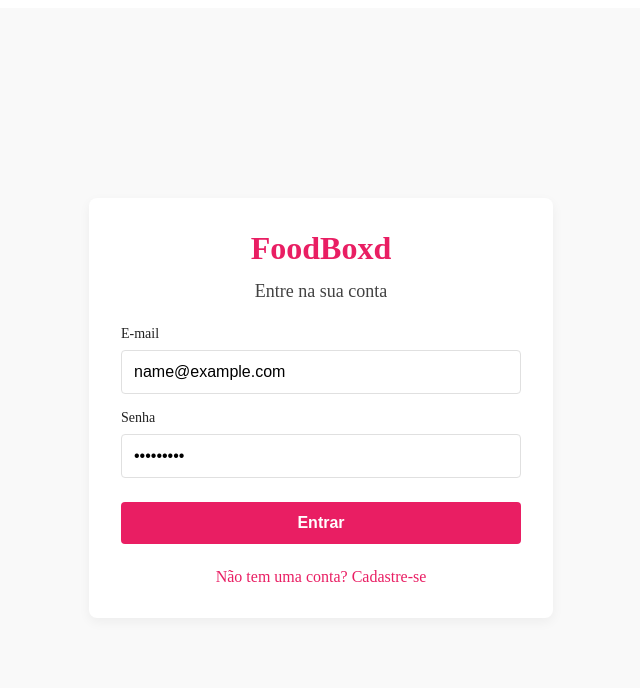
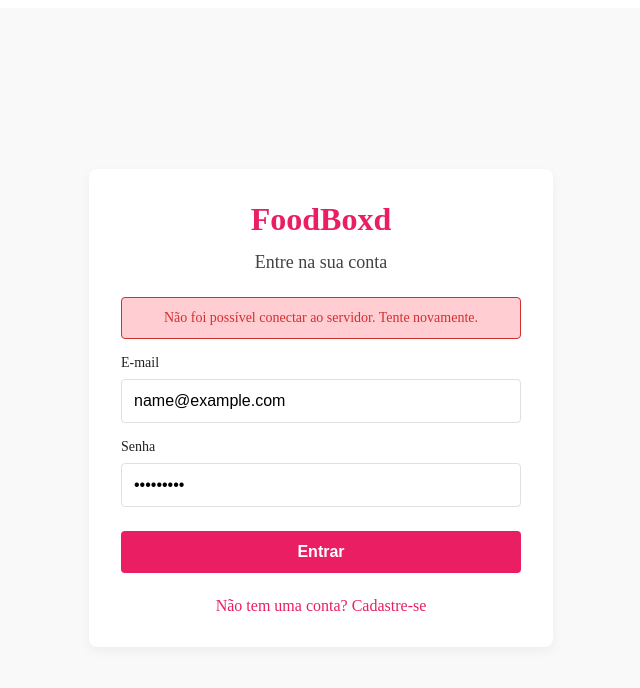
Before and after one commit to CayoHenrique250/foodboxd, a React (Vite) app in the folder frontend/: page /login in a window 1280 px wide. Both pictures are taken after typing "name@example.com", "Sample123" into the empty fields and a click on the button "Entrar". Shown: the top 688 px of the page, without its empty margins (319-959 px from the left). Built offline with nearby package versions, Linux system fonts and the light colour scheme; no server answers.

Commit message:
feat(auth): Integrate Login API (POST /login)

```diff
--- a/frontend/src/pages/LoginPage.module.css
+++ b/frontend/src/pages/LoginPage.module.css
@@ -61,9 +61,20 @@
 }
 
 .error {
-  color: #d32f2f; /* Vermelho */
+  color: #d32f2f;
   font-size: 12px;
   margin-top: 4px;
+}
+
+.apiError {
+  padding: 12px;
+  font-size: 14px;
+  color: #d32f2f;
+  background-color: #ffcdd2;
+  border: 1px solid #d32f2f;
+  border-radius: 4px;
+  margin-bottom: 16px;
+  text-align: center;
 }
 
 .button {
--- a/frontend/src/pages/LoginPage.tsx
+++ b/frontend/src/pages/LoginPage.tsx
@@ -1,6 +1,8 @@
+import { useState } from 'react';
 import { useForm, type SubmitHandler } from 'react-hook-form';
-import { Link } from 'react-router-dom';
+import { Link, useNavigate } from 'react-router-dom';
 import styles from './LoginPage.module.css';
+import { useAuthStore } from '../store/auth.store';
 
 interface FormInputs {
   email: string;
@@ -8,15 +10,63 @@ interface FormInputs {
 }
 
 export const LoginPage = () => {
+
+  const navigate = useNavigate();
+  const login = useAuthStore((state) => state.login);
+  const [apiError, setApiError] = useState<string | null>(null);
+
   const {
     register,
     handleSubmit,
     formState: { errors, isSubmitting },
   } = useForm<FormInputs>();
 
+
   const onSubmit: SubmitHandler<FormInputs> = async (data) => {
-    await new Promise((resolve) => setTimeout(resolve, 1000));
-    console.log('Dados do formulário:', data);
+    setApiError(null); // Limpa erros anteriores
+
+    try {
+
+      const response = await fetch('http://127.0.0.1:8000/api/login/', {
+        method: 'POST',
+        headers: {
+          'Content-Type': 'application/json',
+        },
+        body: JSON.stringify(data),
+      });
+
+
+      if (!response.ok) {
+        const errorData = await response.json();
+
+        setApiError(errorData.detail || 'E-mail ou senha inválidos.');
+        return;
+      }
+
+      const { access } = await response.json();
+
+
+      const userResponse = await fetch('http://127.0.0.1:8000/api/users/me/', {
+        headers: {
+          'Authorization': `Bearer ${access}`,
+        }
+      });
+
+      if (!userResponse.ok) {
+         throw new Error('Falha ao buscar dados do usuário após o login.');
+      }
+
+      const userData = await userResponse.json();
+
+      login(access, userData);
+
+      navigate('/app/dashboard');
+
+    } catch (error) {
+
+      console.error('Falha na requisição:', error);
+      setApiError('Não foi possível conectar ao servidor. Tente novamente.');
+    }
   };
 
   return (
@@ -25,7 +75,14 @@ export const LoginPage = () => {
         <h1 className={styles.logo}>FoodBoxd</h1>
         <h2 className={styles.subtitle}>Entre na sua conta</h2>
 
+        {apiError && (
+          <div className={styles.apiError}>
+            {apiError}
+          </div>
+        )}
+
         <form onSubmit={handleSubmit(onSubmit)} className={styles.form}>
+
           <div className={styles.inputGroup}>
             <label htmlFor="email" className={styles.label}>
               E-mail
```
